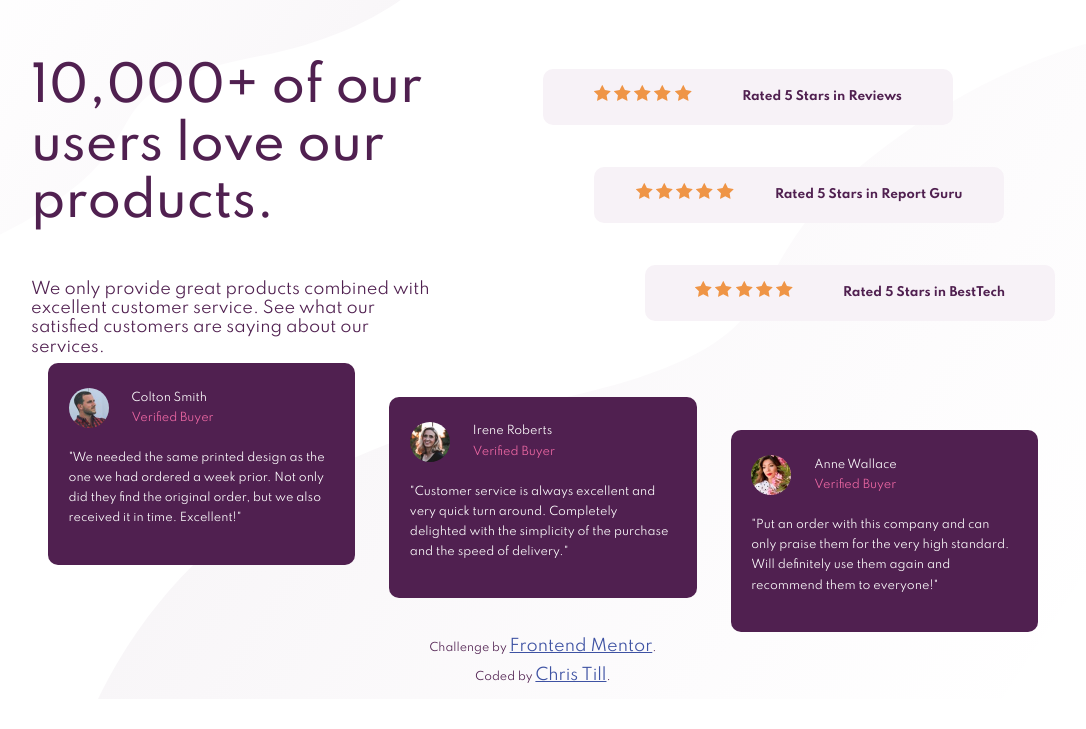
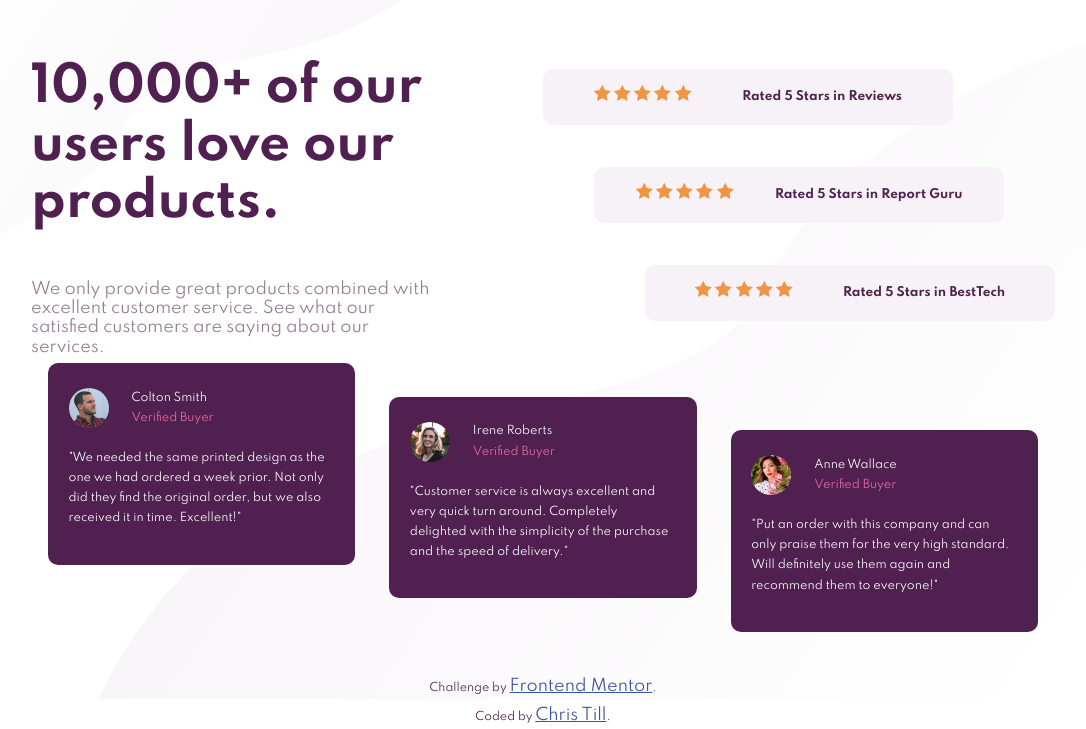
Before and after one commit to chri55/social-proof-component, a plain HTML site: page index.html in a window 1280 px wide. Shown: the part 101-830 px from the top of the page, without its empty margins (97-1183 px from the left). Before the commit the page ends 800 px from the top, so only its background shows below. Drawn offline with Linux system fonts and the light colour scheme.

Commit message:
change typography, spacing

```diff
--- a/style.scss
+++ b/style.scss
@@ -47,7 +47,7 @@ body {
 
 h1 {
   font-size: 3rem;
-  font-weight: 500;
+  font-weight: 700;
   line-height: 1.1;
 }
 
@@ -109,6 +109,9 @@ h1 {
   width: 40%;
   *{
     line-height: 1.2;
+  }
+  p {
+    color: $dark-grayish-magenta;
   }
 }
 
@@ -206,6 +209,10 @@ h1 {
   margin-right: 23px;
 }
 
+.review-cards {
+  margin-bottom: 40px;
+}
+
 @media screen and (max-width: 1100px) {
   .main {
     padding: 5%;
@@ -250,6 +257,8 @@ h1 {
     }
   }
 
+
+
   .hero-text {
     margin-bottom: 10px;
     * {
```
Also changed, not shown: style.css, 1 other file.
